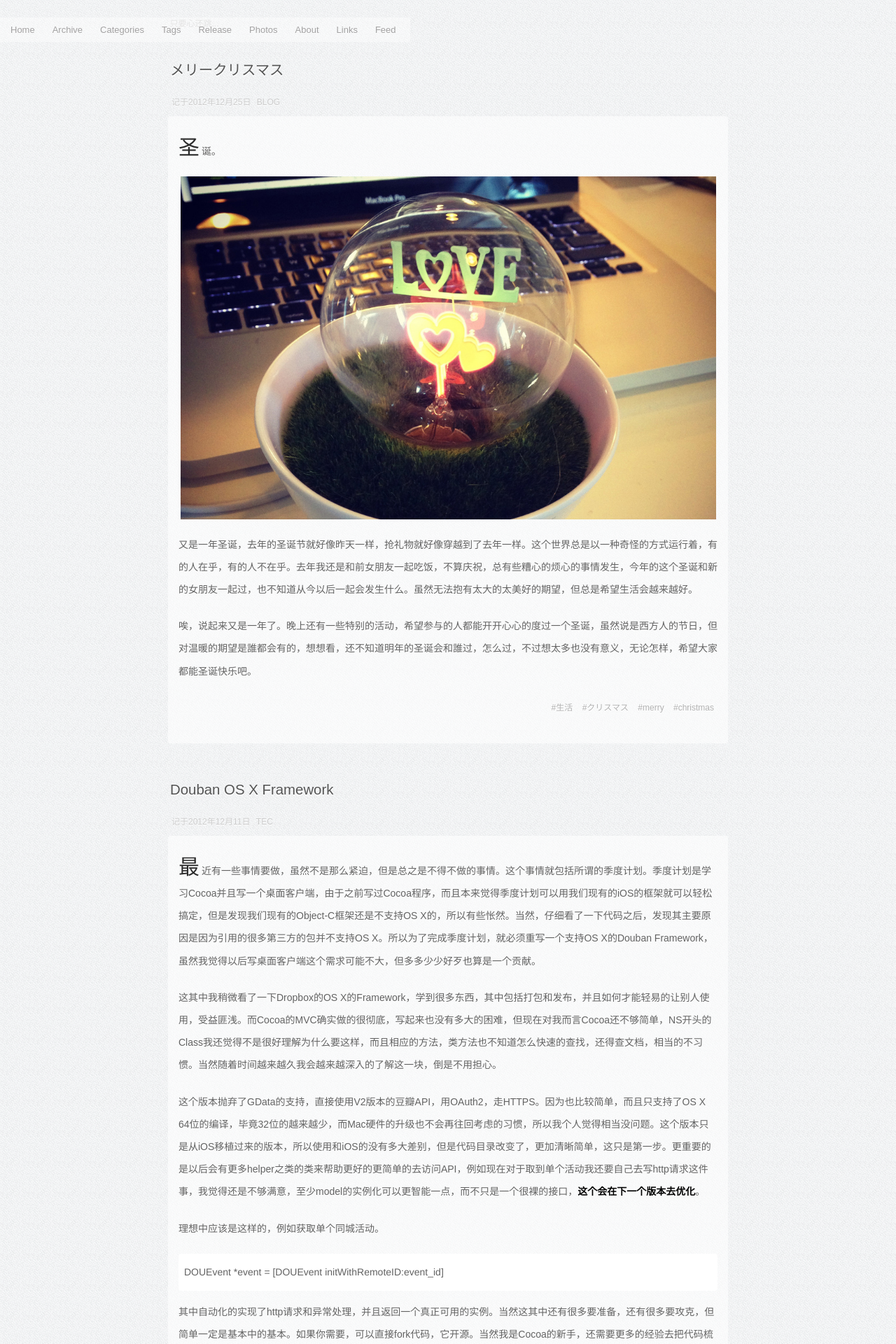
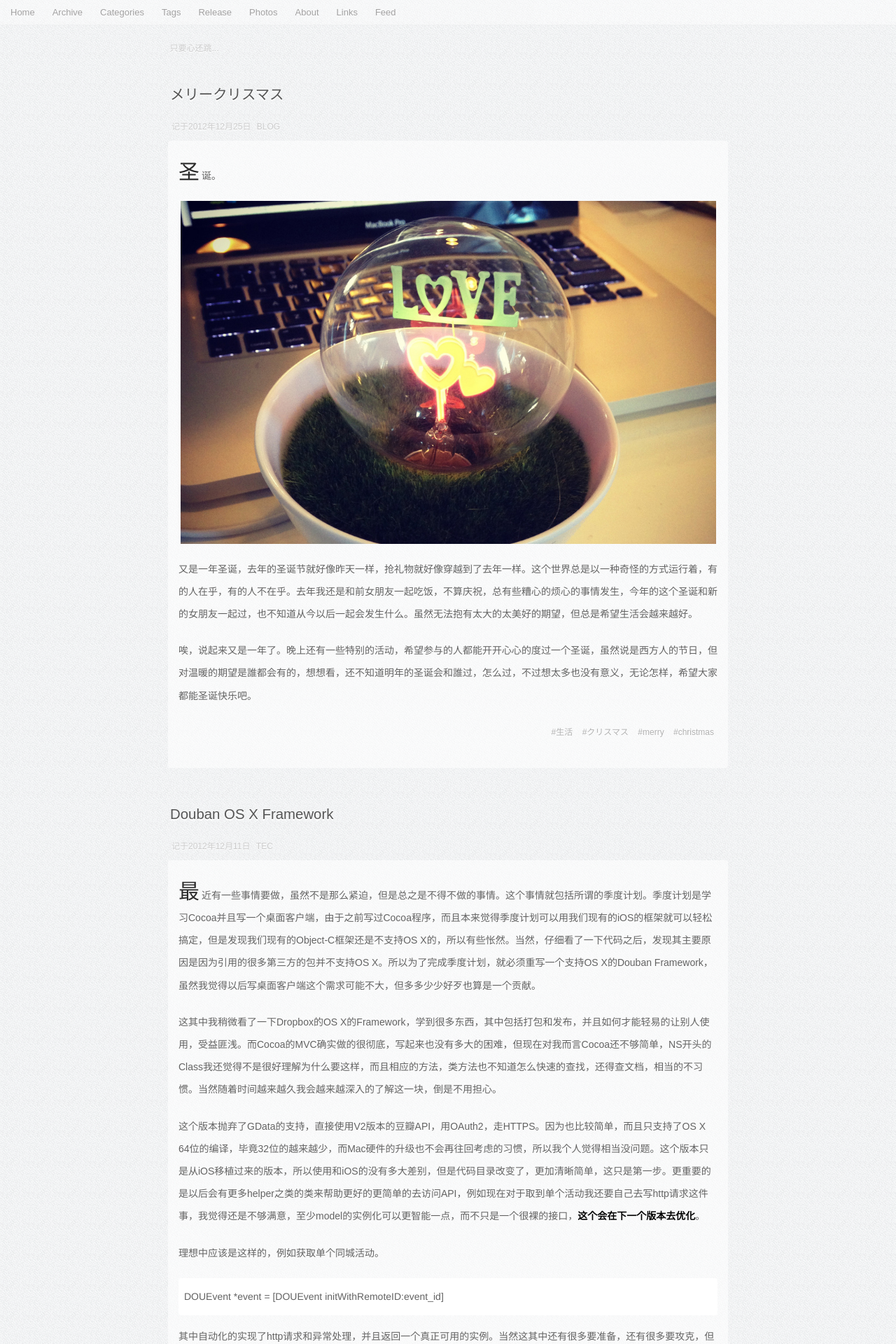
Before and after one commit to zwitzwit/guojing.github.com, a Jekyll site: the page built from index.html, in a window 1280 px wide. Shown: the top 1920 px of the page at 70% size. Built offline with Jekyll 4.4.1, drawn with Linux system fonts in a browser that asks for light colours; Markdown is read by kramdown in place of the engine named in the settings; the list of posts is cut into pages by our own code; comment, search, counter and statistics services are not loaded.

```diff
--- a/css/style.css
+++ b/css/style.css
@@ -7,7 +7,7 @@
 .guide {width: 800px;margin: 0px auto;}
 
 .banner {font-family: "Overlock","Hiragino Sans GB","Microsoft YaHei",sans-serif; font-size: 13px;}
-.banner {height:35px;margin:0px auto;background: rgba(255, 255, 255, 0.6); position: fixed; opacity: 0.7;}
+.banner {height:35px;margin:0px auto;background: rgba(255, 255, 255, 0.6);opacity: 0.7;}
 .banner ul {list-style:none;padding:8px 0px 0px 10px;margin:0px}
 .banner ul li {float:left; margin-right:15px}
 
```
